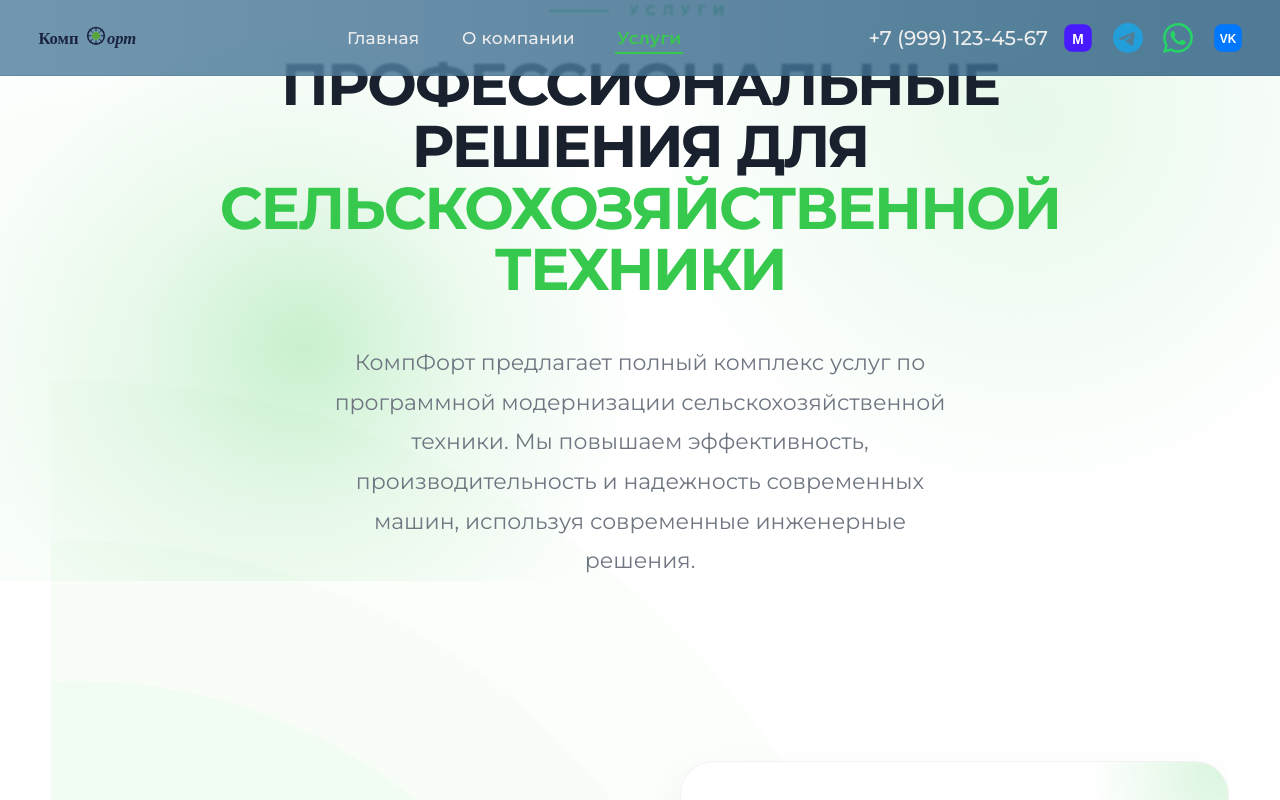
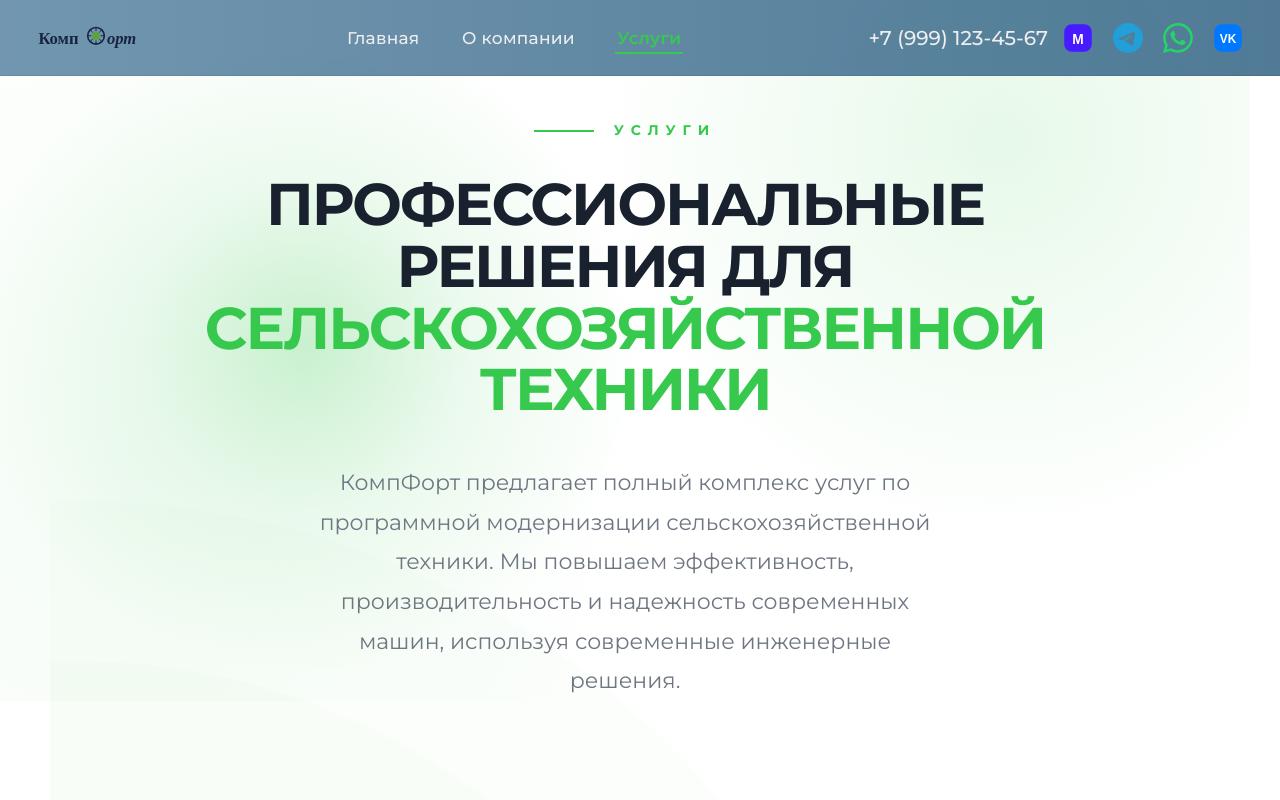
Before and after one commit to nikitapki/project_chip_tuning_of_agricultural_machinery, an Eleventy site: page src/services/index.html in a window 1280 px wide. Shown: the top 800 px of the page. Built offline with nearby package versions, Linux system fonts and the light colour scheme; Eleventy itself is replaced by a stand-in of ours; files that its build step writes are made by us from their sources.

Commit message:
v1.1.1.4 - Пофиксил заголовок теперь он переносится если не влезает - Не понятный баг появился. Второй ползунок, который рядом с основным который ничего не делает практичного и появляется при расширении экрана после его сужения. Не знаю как убрать его

```diff
--- a/src/css/gemeral/reset.css
+++ b/src/css/gemeral/reset.css
@@ -10,6 +10,7 @@ RESET
 
 html{
     scroll-behavior:smooth;
+    scrollbar-gutter: stable;
 }
 
 body{
--- a/src/css/header/header-base.css
+++ b/src/css/header/header-base.css
@@ -6,39 +6,30 @@ HEADER BASE
 
 header {
     position: fixed;
-
     left: 0;
     top: 0;
-
     width: 100%;
-
     z-index: 1000;
 
     display: flex;
     align-items: center;
     justify-content: space-between;
-
     gap: 24px;
 
     height: 76px;
-
     padding: 0 32px;
 
     background: linear-gradient(90deg, rgba(89, 132, 162, .85), rgba(50, 99, 133, .85));
-
     backdrop-filter: blur(1px);
     -webkit-backdrop-filter: blur(1px);
-
     border-bottom: 1px solid rgba(0, 0, 0, .08);
 
-    /* ДОБАВЛЕНО: logo/menu-links/header-actions — все
-       flex-shrink: 0 (см. nav-menu.css), то есть не сжимаются
-       сами по себе вплоть до брейкпоинта 860px, где всё сразу
-       уходит в бургер. Если на каком-то экране между полным
-       десктопом и 860px контента всё же чуть больше, чем
-       ширина хедера, — overflow: hidden не даёт этому вызвать
-       горизонтальный скролл страницы. */
-    overflow: hidden;
+    /* УБРАНО: overflow: hidden клипал .mobile-menu (position: fixed),
+       т.к. это DOM-потомок header — фиксированные элементы всё равно
+       обрезаются по границе родителя с overflow:hidden, даже если
+       позиционируются относительно viewport. Меню "выводилось",
+       но было обрезано по высоте header (76px). Убираем клип отсюда
+       и переносим страховку от горизонтального скролла на html/body. */
 }
 
 
--- a/src/css/services/global.css
+++ b/src/css/services/global.css
@@ -30,4 +30,5 @@ html,
 body {
     overflow-x: hidden;
     max-width: 100%;
+    scrollbar-gutter: stable;
 }
--- a/src/css/services/hero.css
+++ b/src/css/services/hero.css
@@ -138,6 +138,15 @@ HERO LEFT
     letter-spacing: -2px;
 
     white-space: normal;
+
+    /* ДОБАВЛЕНО: длинные слова вроде "СЕЛЬСКОХОЗЯЙСТВЕННОЙ" не
+       переносились внутри себя и вылезали за пределы экрана на
+       широких десктопах, где clamp() почти всегда упирается
+       в максимум 64px. overflow-wrap разрешает перенос
+       посреди слова только если оно не влезает целиком. */
+    overflow-wrap: break-word;
+    word-break: break-word;
+    hyphens: auto;
 }
 
 .heroLeft h1 span {
@@ -316,26 +325,28 @@ RESPONSIVE
 
 ==================================================*/
 
-@media (max-width: 1400px) {
+@media (max-width: 1480px) {
 
-    /* ДОБАВЛЕНО: .heroRight (трактор/орбиты) скрывается ниже
-       по display: none, но min-height: 1020px из десктопных
-       стилей остаётся и держит под собой пустое место.
-       Из-за этого .services оказывается далеко от текста,
-       а не сразу под ним. Схлопываем блок по высоте контента. */
     .hero {
         min-height: auto;
+
+        /* ДОБАВЛЕНО: header — position:fixed и перекрывает верх
+           страницы. На полной ширине это скрадывалось за счёт
+           min-height:1020px + align-items:center (контент
+           центрировался и не доходил до самого верха). Как
+           только min-height становится auto, контенту нечем
+           компенсировать высоту header — добавляем отступ
+           явно, тем же способом, что и на брейкпоинте 992px. */
+        padding-top: 120px;
     }
 
     .heroContainer {
         grid-template-columns: 1fr;
-
         text-align: center;
     }
 
     .heroLeft {
         order: 1;
-
         padding-top: 0;
     }
 
--- a/src/services/index.html
+++ b/src/services/index.html
@@ -83,7 +83,9 @@ customCSS: /css/services/services.css
 
             </p>
 
+        </div>  <!-- закрыть .heroLeft -->
 
+    </div>  <!-- закрыть .heroContainer -->
 
 </section>
 
```
Also changed, not shown: src/_includes/header.html (+2 -2 lines), src/js/header.js (line endings or trailing spaces), 9 other files. Lines whose indentation alone changed are shown as unchanged.
